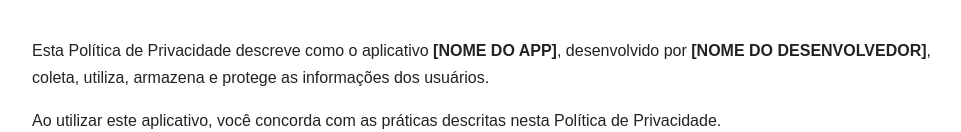
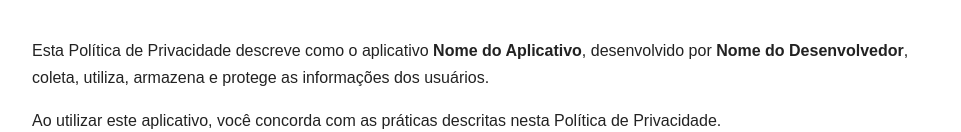
Before and after one commit to g4b3r/android-politicas-generica, a plain HTML site: page index.html in a window 1280 px wide. Shown: the part 152-284 px from the top of the page, without its empty margins (158-1119 px from the left). Drawn offline with Linux system fonts and the light colour scheme.

Commit message:
Update privacy policy placeholders in index.html

```diff
--- a/index.html
+++ b/index.html
@@ -60,8 +60,8 @@
 
     <p>
         Esta Política de Privacidade descreve como o aplicativo
-        <strong>[NOME DO APP]</strong>, desenvolvido por
-        <strong>[NOME DO DESENVOLVEDOR]</strong>, coleta, utiliza,
+        <strong data-app></strong>, desenvolvido por
+        <strong data-dev></strong>, coleta, utiliza,
         armazena e protege as informações dos usuários.
     </p>
 
```
